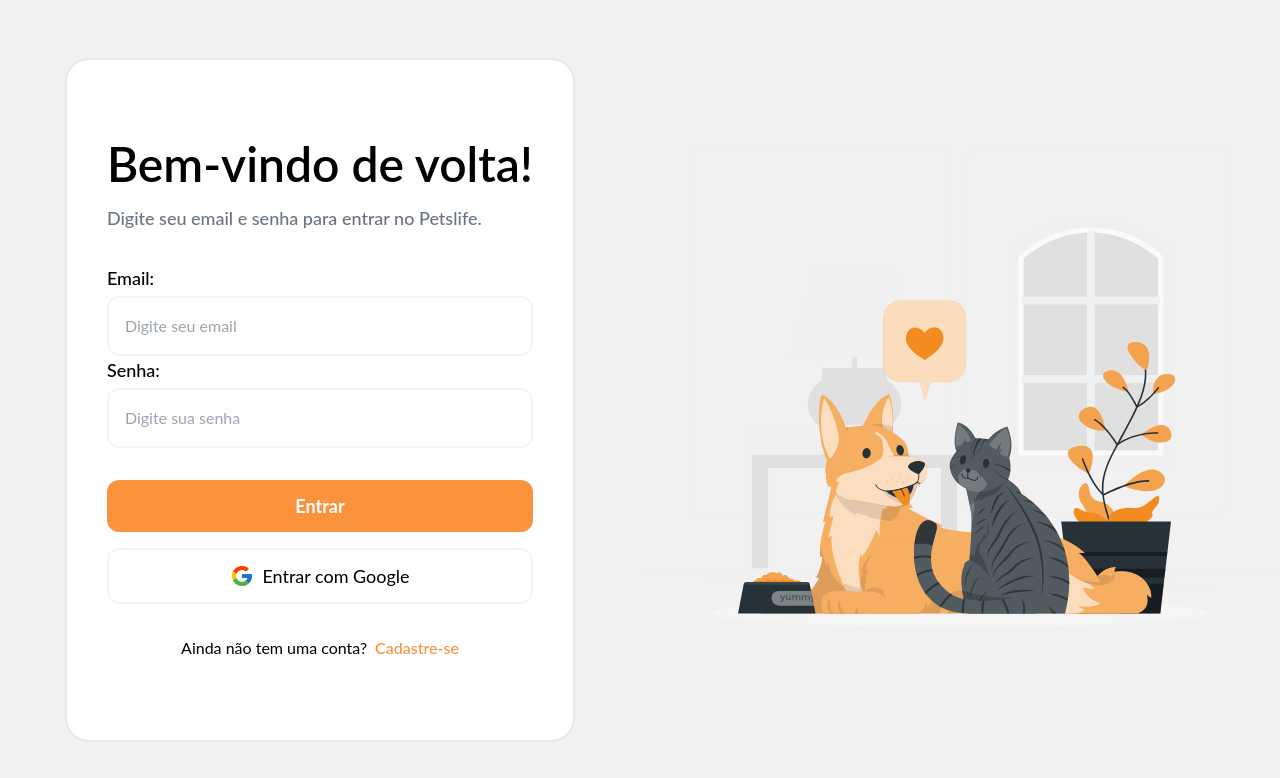
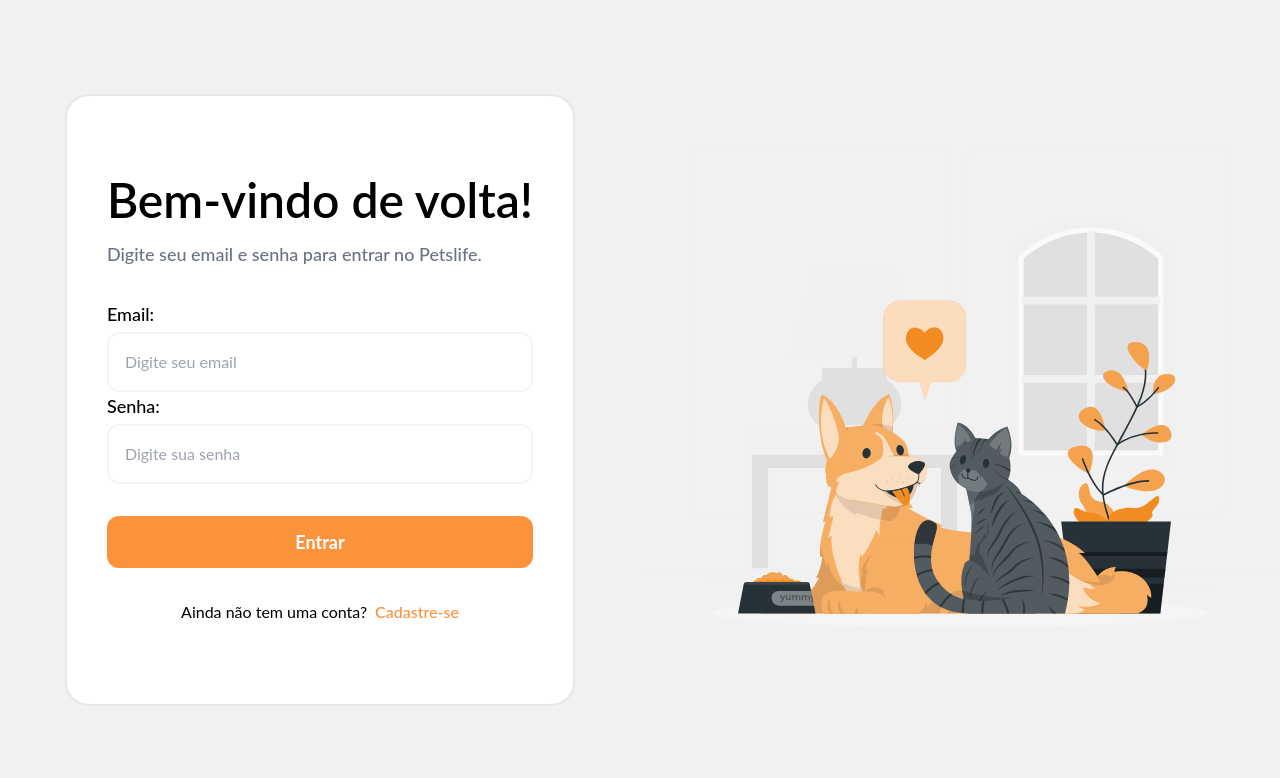
Before and after one commit to marimatulle/petslife, a React (Create React App) app: page /login in a window 1280 px wide. Shown: the top 778 px of the page. Built offline with nearby package versions, Linux system fonts and the light colour scheme; no server answers.

Commit message:
fix: removes google auth

```diff
--- a/src/login/Login.jsx
+++ b/src/login/Login.jsx
@@ -1,12 +1,10 @@
 import React, { useState } from "react";
 import { Link, useNavigate } from "react-router-dom";
-import { signInWithEmailAndPassword, signInWithPopup } from "firebase/auth";
-import { auth, googleAuth, database } from "../firebase";
-import { doc, setDoc } from "firebase/firestore";
+import { signInWithEmailAndPassword } from "firebase/auth";
+import { auth } from "../firebase";
 import { toast } from "react-toastify";
 
 import { ReactComponent as PetsSVG } from "../assets/cat-and-dog.svg";
-import { ReactComponent as GmailSVG } from "../assets/gmail-google.svg";
 
 const Login = () => {
   const navigate = useNavigate();
@@ -26,24 +24,6 @@ const Login = () => {
       toast.error("Email ou senha incorretos.", {
         position: "bottom-center",
       });
-    }
-  };
-
-  const handleGoogleSubmit = async () => {
-    try {
-      const result = await signInWithPopup(auth, googleAuth);
-      const user = result.user;
-      const userDocRef = doc(database, "GoogleRegularUsers", user.uid);
-      await setDoc(userDocRef, {
-        email: user.email,
-        fullName: user.displayName,
-      });
-      navigate("/profile")
-      toast.success("Logado com sucesso!", {
-        position: "top-center",
-      });
-    } catch (error) {
-      console.error(error.message);
     }
   };
 
@@ -81,10 +61,6 @@ const Login = () => {
                 <button className="active:scale-[.98] active:duration-75 transition-all hover:scale-[1.01] ease-in-out py-3 rounded-xl bg-orange-400 text-white text-lg font-bold">
                   Entrar
                 </button>
-                <button type="button" onClick={handleGoogleSubmit} className="active:scale-[.98] active:duration-75 transition-all hover:scale-[1.01] ease-in-out py-3 rounded-xl flex border-2 border-gray-100 items-center justify-center text-lg">
-                  <GmailSVG alt="Gmail logo" className="w-6 h-6 mr-2" />
-                  Entrar com Google
-                </button>
               </div>
               <div className="mt-8 flex justify-center items-center">
                 <p className="fonte-medium text-base">
```
